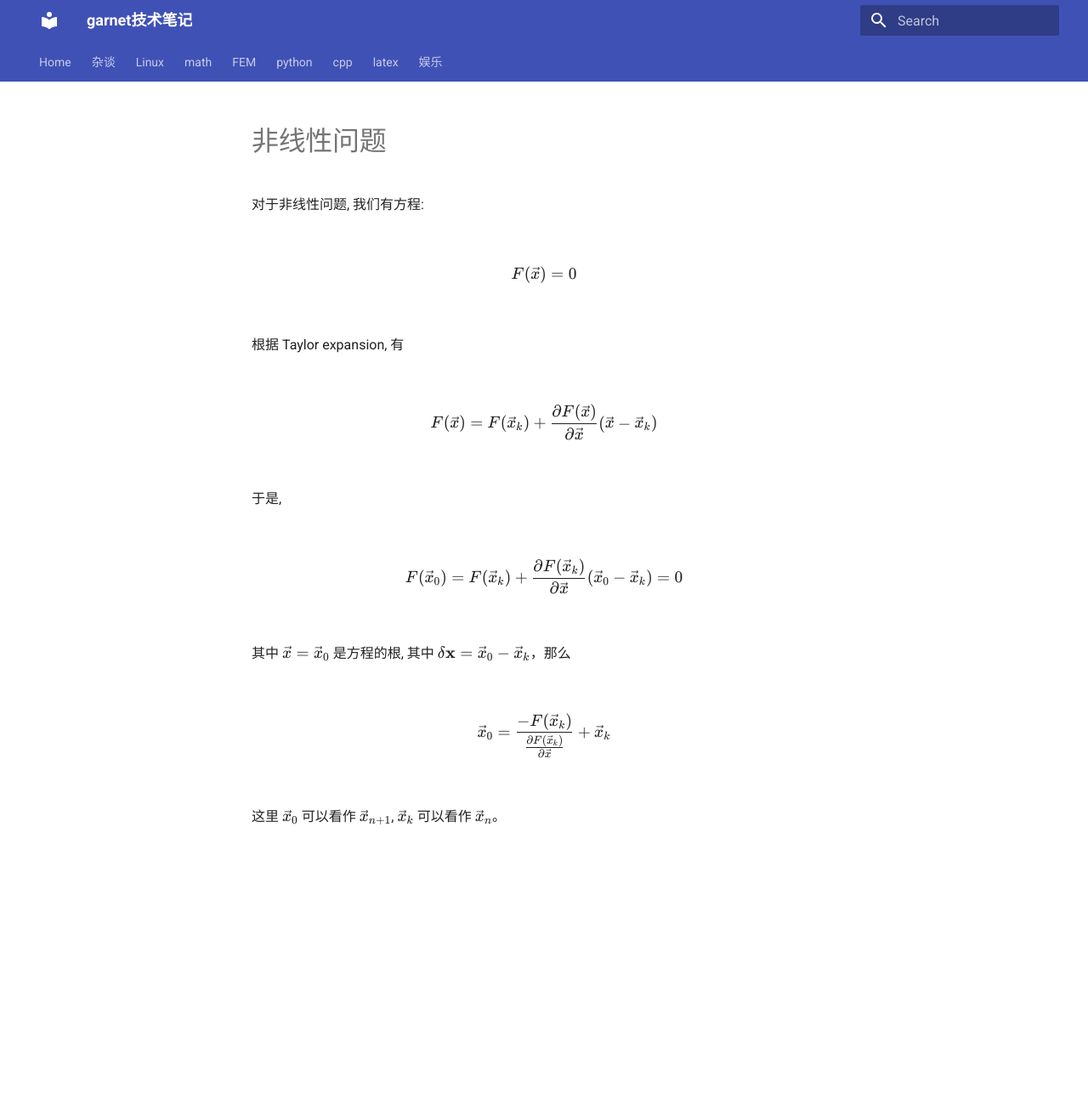
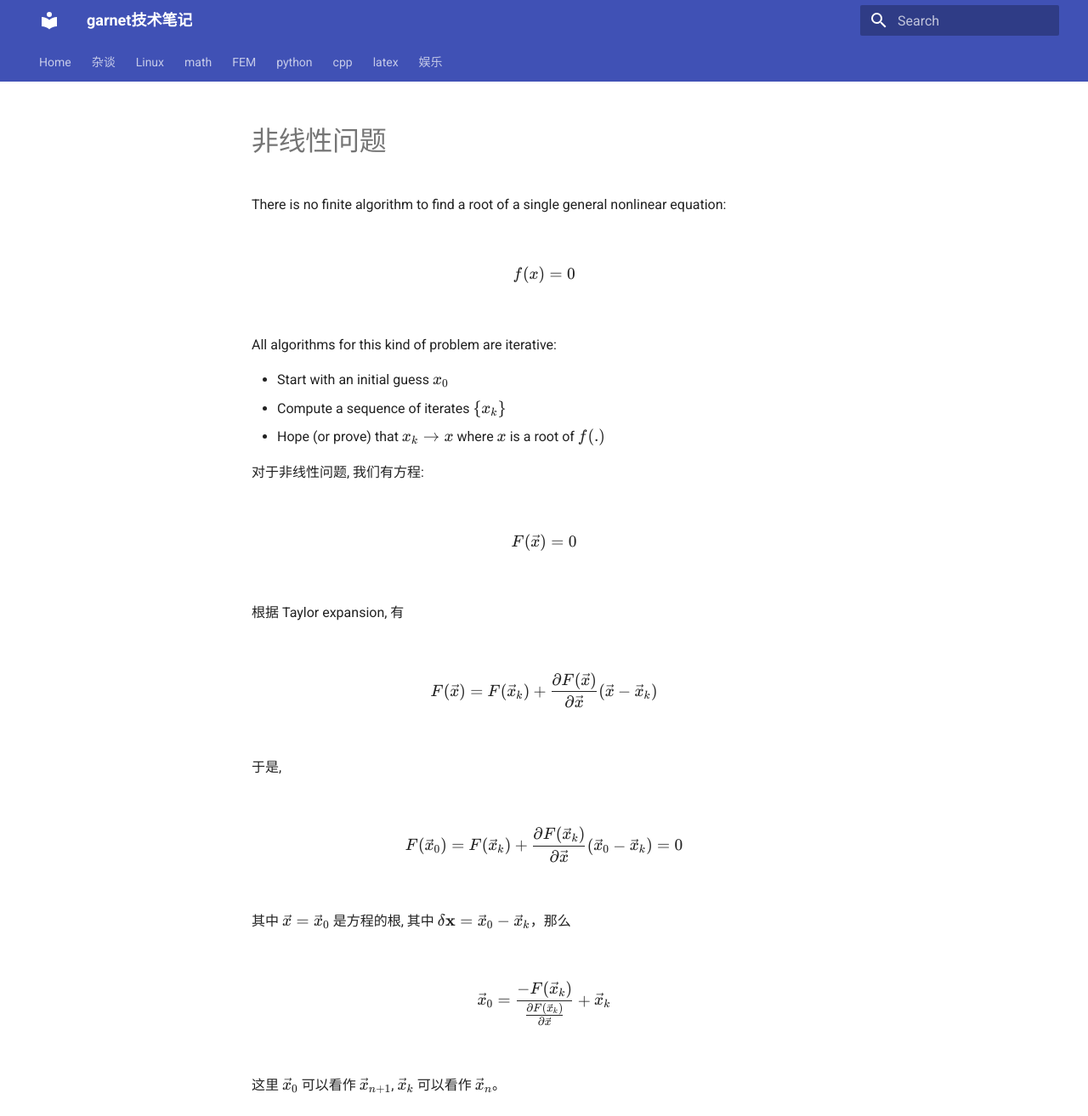
Before and after one commit to ymma98/technotes, an MkDocs documentation site: the page built from docs/FEM/dealii-08_非线性问题.md, in a window 1280 px wide and 1313 px high. Shown: the whole window at 85% size. Built offline with MkDocs 1.6.1 and Material for MkDocs 9.7.7, drawn with Linux system fonts in a browser that asks for light colours.

Commit message:
docs/FEM/dealii-08_非线性问题.md updated from https://stackedit.cn/

```diff
--- a/docs/FEM/dealii-08_非线性问题.md
+++ b/docs/FEM/dealii-08_非线性问题.md
@@ -1,4 +1,16 @@
 # 非线性问题
+
+
+There is no finite algorithm to find a root of a single general nonlinear equation:
+
+$$ f(x) = 0 $$
+
+All algorithms for this kind of problem are iterative:
+
+- Start with an initial guess $x_0$
+- Compute a sequence of iterates $\{ x_k \}$
+- Hope (or prove) that $x_k \to x$ where $x$ is a root of $f(.)$
+
 
 对于非线性问题, 我们有方程:
 
```
Also changed, not shown: other parts of docs/FEM/dealii-08_非线性问题.md (+2 -1 lines).
